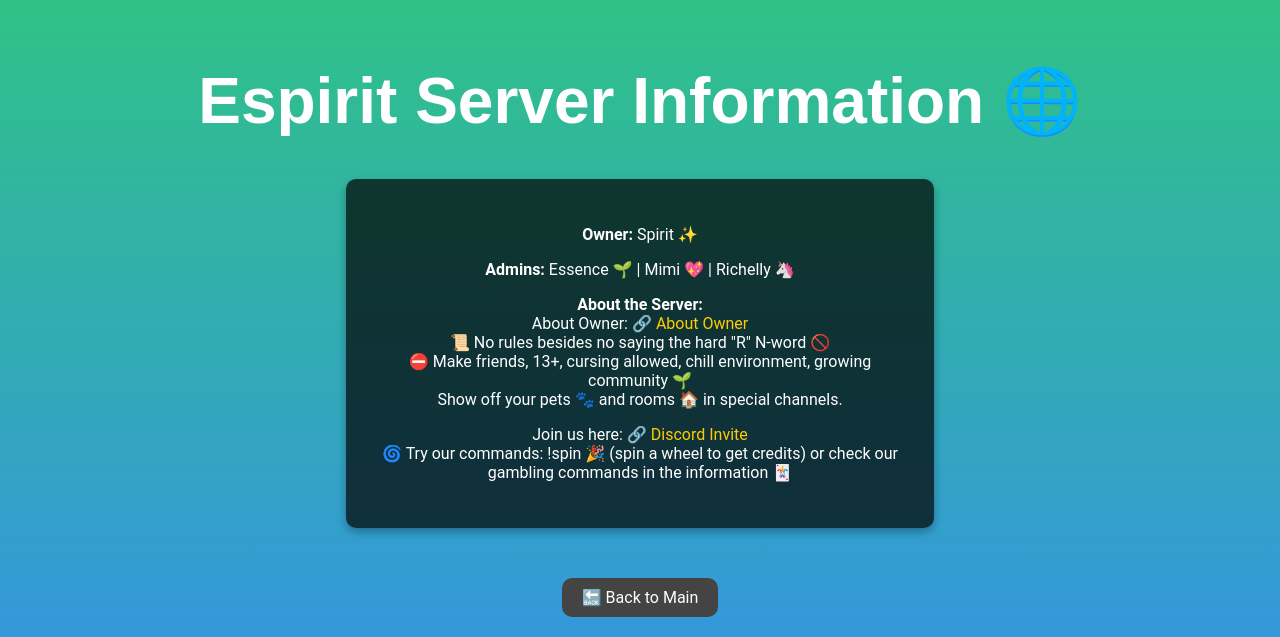
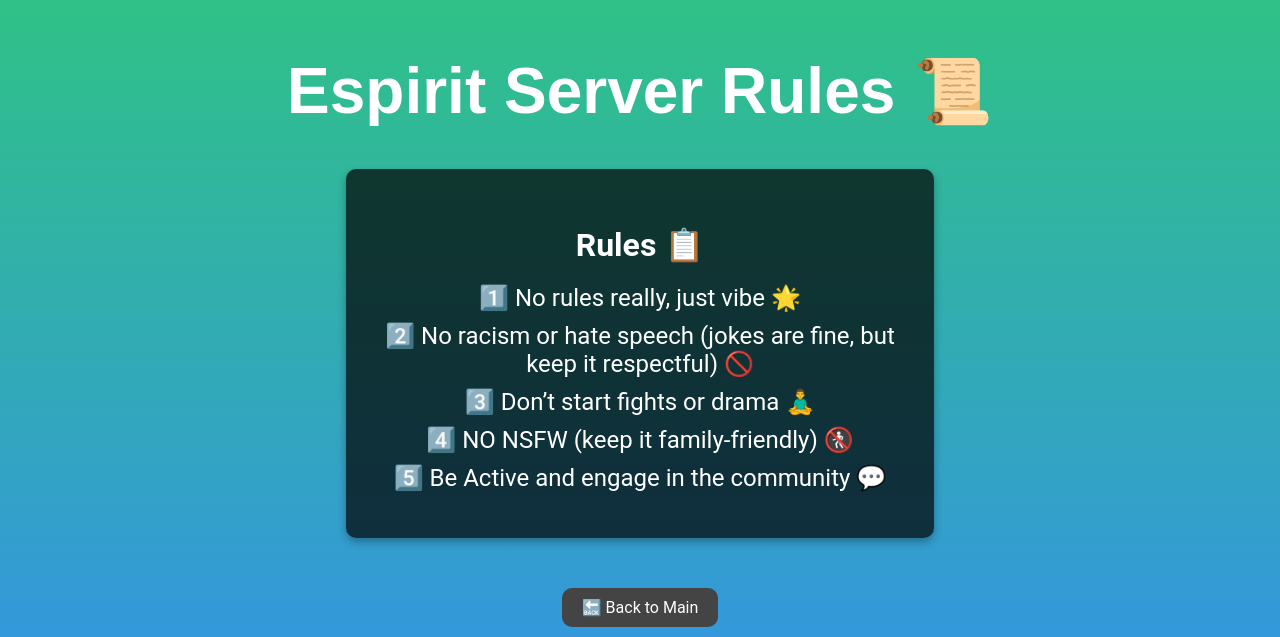
Before and after one commit to anseispiritt/Espirit, a plain HTML site: page rules.html in a window 1280 px wide. Shown: the part 163-800 px from the top of the page. Drawn offline with Linux system fonts and the light colour scheme.

Commit message:
Update rules.html

```diff
--- a/rules.html
+++ b/rules.html
@@ -3,38 +3,32 @@
 <head>
   <meta charset="UTF-8" />
   <meta name="viewport" content="width=device-width, initial-scale=1.0" />
-  <title>Espirit - Server Info</title>
+  <title>Espirit - Rules</title>
 
   <!-- Favicon -->
   <link rel="icon" href="https://i.postimg.cc/SxY1FbGv/standard.webp" type="image/webp" />
 
   <link rel="stylesheet" href="style.css" />
 </head>
-<body class="server">
+<body class="rules">
   <header>
     <!-- Image beside the site title -->
     <img src="https://i.postimg.cc/SxY1FbGv/standard.webp" alt="Espirit Logo" class="server-logo">
-    <h1>Espirit Server Information 🌐</h1>
+    <h1>Espirit Server Rules 📜</h1>
   </header>
 
   <div class="container">
-    <!-- Server Info Section -->
+    <!-- Rules Section -->
     <div class="box">
       <section>
-        <p><strong>Owner:</strong> Spirit ✨</p>
-      </section>
-      <section>
-        <p><strong>Admins:</strong> Essence 🌱 | Mimi 💖 | Richelly 🦄</p>
-      </section>
-      <section>
-        <p><strong>About the Server:</strong><br>
-          About Owner: <a href="https://guns.lol/espirit">🔗 About Owner</a><br>
-          📜 No rules besides no saying the hard "R" N-word 🚫<br>
-          ⛔ Make friends, 13+, cursing allowed, chill environment, growing community 🌱<br>
-          Show off your pets 🐾 and rooms 🏠 in special channels.<br>
-        </p>
-        <p>Join us here: <a href="https://discord.gg/espirit">🔗 Discord Invite</a><br>
-        🌀 Try our commands: !spin 🎉 (spin a wheel to get credits) or check our gambling commands in the information 🃏</p>
+        <h2>Rules 📋</h2>
+        <ul>
+          <li>1️⃣ No rules really, just vibe 🌟</li>
+          <li>2️⃣ No racism or hate speech (jokes are fine, but keep it respectful) 🚫</li>
+          <li>3️⃣ Don’t start fights or drama 🧘‍♂️</li>
+          <li>4️⃣ NO NSFW (keep it family-friendly) 🚷</li>
+          <li>5️⃣ Be Active and engage in the community 💬</li>
+        </ul>
       </section>
     </div>
   </div>
```
